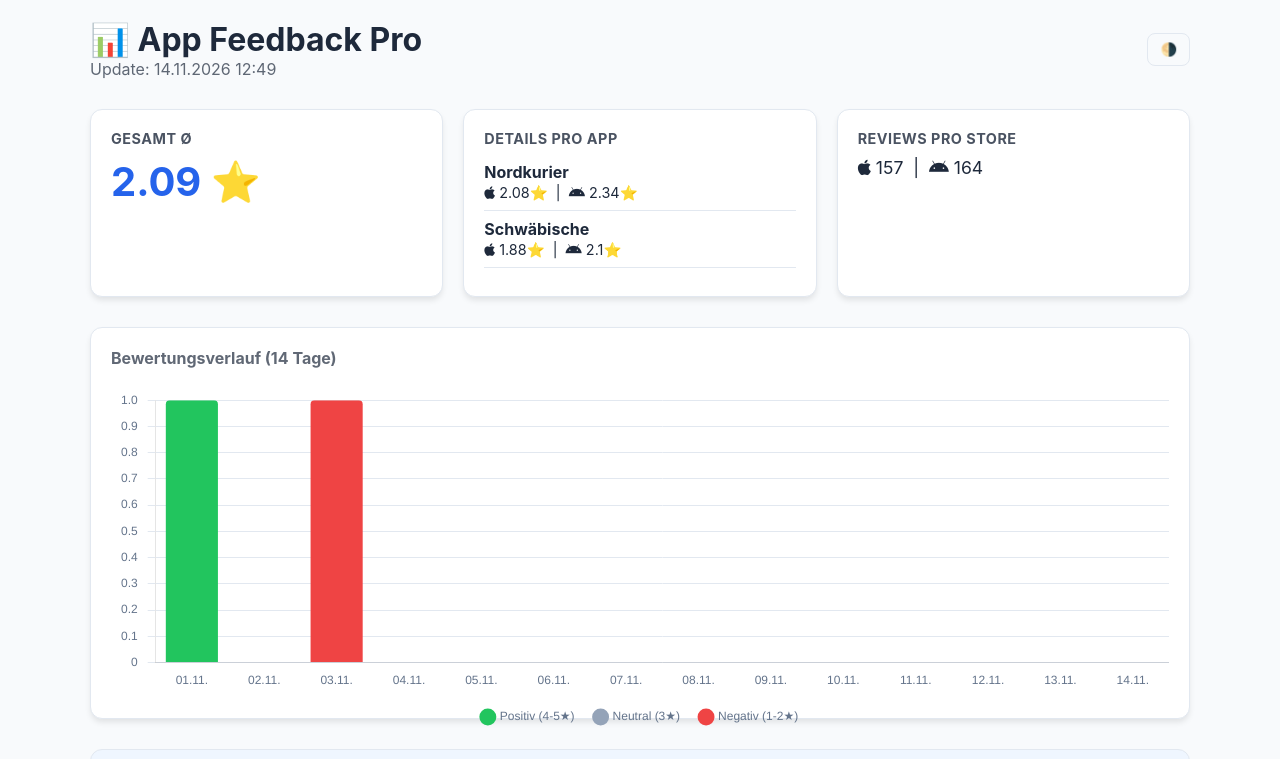
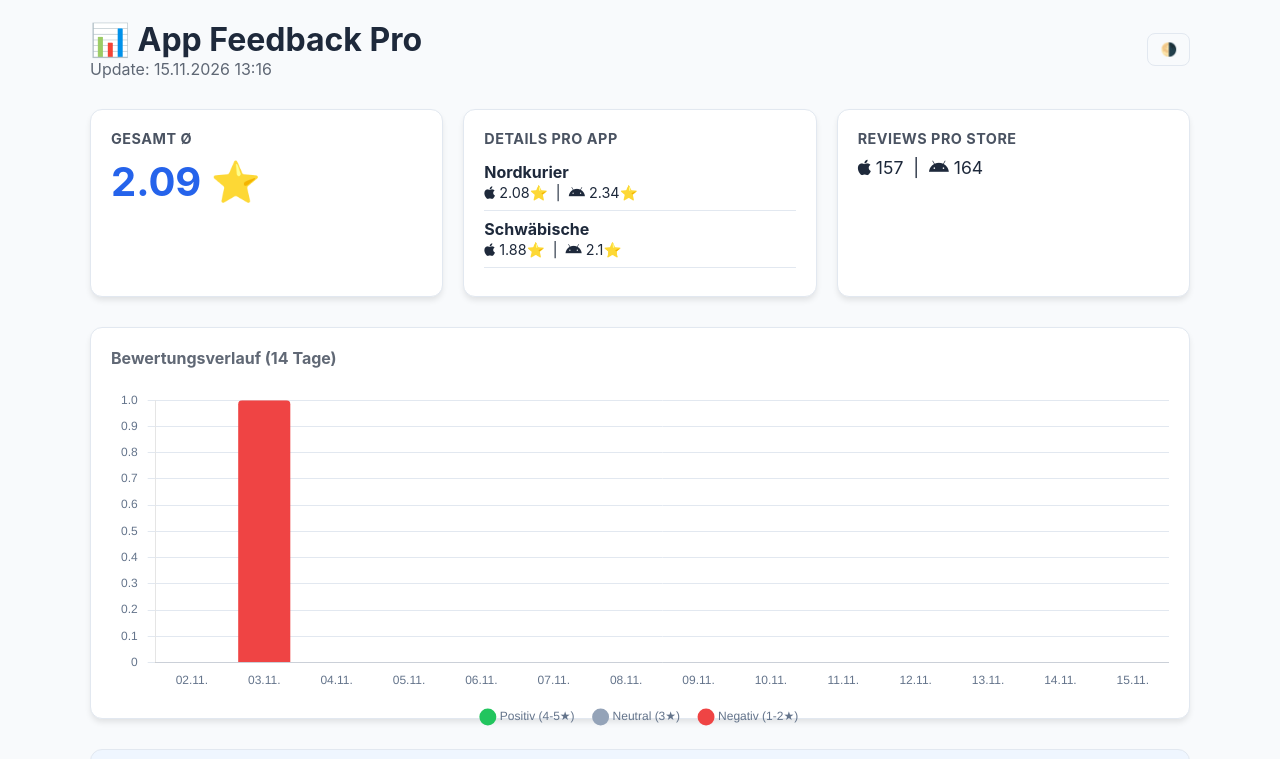
Before and after one commit to Hatozoro/feedback-agent, a plain HTML site: page public/index.html in a window 1280 px wide. Shown: the top 759 px of the page. Drawn offline with nearby package versions, Linux system fonts and the light colour scheme.

Commit message:
Data: Update review history und Dashboard

```diff
--- a/public/index.html
+++ b/public/index.html
@@ -75,7 +75,7 @@
             <header>
                 <div>
                     <h1 style="margin:0;">📊 App Feedback Pro </h1>
-                    <span style="opacity:0.7;">Update: 14.11.2026 12:49</span>
+                    <span style="opacity:0.7;">Update: 15.11.2026 13:16</span>
                 </div>
                 <button class="theme-btn" onclick="toggleTheme()">🌗</button>
             </header>
@@ -253,11 +253,11 @@ Was mich als Abonnent sehr stört ist, dass ich online immer Werbung eingeblende
             let chart = new Chart(ctx, {
                 type: 'bar',
                 data: {
-                    labels: ["01.11.", "02.11.", "03.11.", "04.11.", "05.11.", "06.11.", "07.11.", "08.11.", "09.11.", "10.11.", "11.11.", "12.11.", "13.11.", "14.11."],
+                    labels: ["02.11.", "03.11.", "04.11.", "05.11.", "06.11.", "07.11.", "08.11.", "09.11.", "10.11.", "11.11.", "12.11.", "13.11.", "14.11.", "15.11."],
                     datasets: [
-                        { label: 'Positiv (4-5★)', data: [1, 0, 0, 0, 0, 0, 0, 0, 0, 0, 0, 0, 0, 0], backgroundColor: '#22c55e', borderRadius: 4 },
+                        { label: 'Positiv (4-5★)', data: [0, 0, 0, 0, 0, 0, 0, 0, 0, 0, 0, 0, 0, 0], backgroundColor: '#22c55e', borderRadius: 4 },
                         { label: 'Neutral (3★)', data: [0, 0, 0, 0, 0, 0, 0, 0, 0, 0, 0, 0, 0, 0], backgroundColor: '#94a3b8', borderRadius: 4 },
-                        { label: 'Negativ (1-2★)', data: [0, 0, 1, 0, 0, 0, 0, 0, 0, 0, 0, 0, 0, 0], backgroundColor: '#ef4444', borderRadius: 4 }
+                        { label: 'Negativ (1-2★)', data: [0, 1, 0, 0, 0, 0, 0, 0, 0, 0, 0, 0, 0, 0], backgroundColor: '#ef4444', borderRadius: 4 }
                     ]
                 },
                 options: {
```
